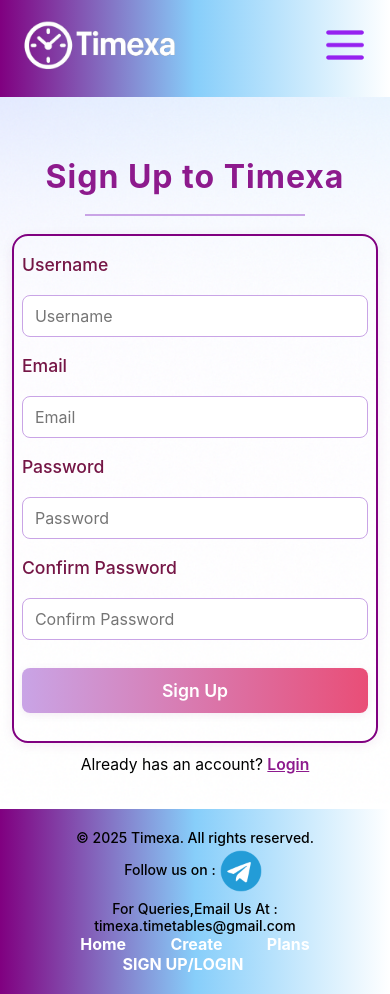
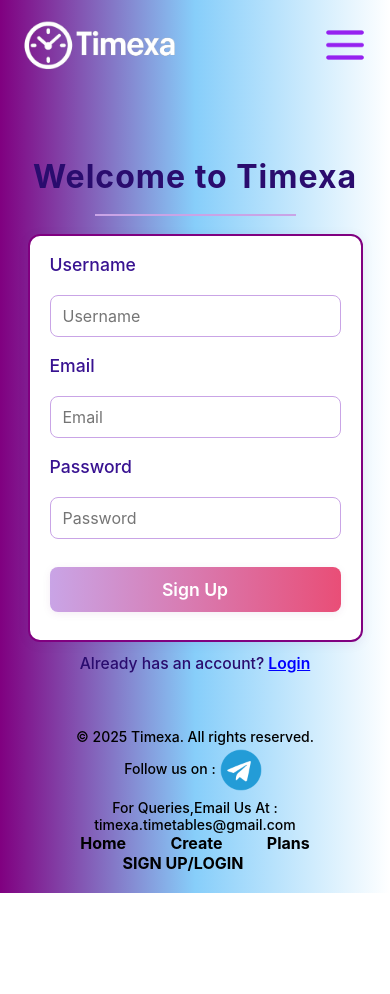
Before and after one commit to Shanoy-Dey/Chroneza, a website: page signup.html in a window 390 px wide. After the commit the page ends 893 px from the top, so only its background shows below. Drawn offline with Linux system fonts and the light colour scheme.

Commit message:
Sign_up and login editing complete

```diff
--- a/scripts/navbar.js
+++ b/scripts/navbar.js
@@ -10,3 +10,7 @@
     }
   });
 });
+  if (window.location.pathname.endsWith('login.html') || window.location.pathname.endsWith('signup.html')) {
+    const scrollTop = window.innerWidth > 600 ? 170 : 0;
+    window.scrollTo({ top: scrollTop, behavior: 'auto' });
+  }
--- a/signup.html
+++ b/signup.html
@@ -4,7 +4,7 @@
 <head>
   <meta charset="UTF-8">
   <meta name="viewport" content="width=device-width, initial-scale=1.0">
-  <title>Timexa-Login</title>
+  <title>Timexa-Sign Up</title>
   <link rel="stylesheet" href="styles/user.css" />
   <link rel="stylesheet" href="styles/style.css" />
   <link rel="stylesheet" href="styles/mobile.css"
@@ -14,27 +14,38 @@
 </head>
 
 <body>
+  <div id="timexa-loader">
+    <div class="panel panel-top"></div>
+    <div class="panel panel-bottom"></div>
+    <div class="panel panel-left"></div>
+    <div class="panel panel-right"></div>
+    <div class="center-box">
+      <span id="timexa-text">TIMEXA</span>
+    </div>
+  </div>
   <nav class="nav-bar">
     <div id="nav-img">
       <a href="index.html"><img id="nav-img" src="styles/timexa.png"></a>
     </div>
     <ul id="nav-content">
+      <li><a href="index.html">HOME</a></li>
       <li><a href="create.html">CREATE</a></li>
       <li><a href="plans.html">PLANS</a></li>
       <li><a id="nav-account-link" href="login.html">Sign Up/Login</a></li>
     </ul>
     <img src="styles/menu_icon.png" id="navimg2" onclick="toggleDropdownMenu()">
     <ul id="dropdown-menu">
+      <li><a href="index.html">HOME</a></li>
       <li><a href="create.html">CREATE</a></li>
       <li><a href="plans.html">PLANS</a></li>
       <li><a id="nav-account-link" href="login.html">Sign Up/Login</a></li>
     </ul>
   </nav>
 
-  <main class="lmain">
+  <main class="smain">
     <div class="lmain-form">
       <br><br>
-      <h1 class="login-heading">Sign Up to Timexa</span></h1>
+      <h1 class="login-heading">Welcome to Timexa</span></h1>
       <hr class="login-divider">
       <form method="POST" class="login-form" id="loginForm" onsubmit="signup(event)">
         <label for="username">Username</label>
@@ -43,8 +54,6 @@
         <input type="text" id="email" name="email" placeholder="Email" required>
         <label for="password">Password</label>
         <input type="password" id="password" name="password" placeholder="Password" required>
-        <label for="cpassword">Confirm Password</label>
-        <input type="password" id="cpassword" name="cpassword" placeholder="Confirm Password" required>
         <button type="submit" class="login-btn">Sign Up</button>
       </form>
       <p class="login-signup-link">
@@ -72,11 +81,6 @@
   function signup(e) {
     e.preventDefault();
     const password = document.getElementById('password').value;
-    const cpassword = document.getElementById('cpassword').value;
-    if (password !== cpassword) {
-      alert('Passwords do not match!');
-      return;
-    }
     fetch('/.netlify/functions/signup', {
       method: 'POST',
       headers: { 'Content-Type': 'application/json' },
@@ -90,7 +94,7 @@
       .then(data => alert(data.message || data.error));
   }
 </script>
+<script src="scripts/load.js"></script>
 <script src="scripts/navbar.js"></script>
 <script src="scripts/script.js"></script>
-
 </html>
--- a/styles/style.css
+++ b/styles/style.css
@@ -15,7 +15,7 @@
 }
 
 #nav-img img {
-  width: 180px;
+  width: 200px;
 }
 
 #navimg2 {
@@ -107,7 +107,7 @@
 }
 
 #main-img {
-  width: 500px;
+  width: 520px;
   margin-top: -60px;
   margin-right: -40px;
 }
@@ -138,7 +138,7 @@
   transition: transform 0.3s;
   color: white;
   border-radius: 10px;
-  margin-bottom: 20px;
+  margin-bottom: 70px;
 }
 
 @keyframes pulse {
@@ -289,7 +289,7 @@
 }
 
 .footer a {
-  color: white;
+  color: black;
   text-decoration: none;
   font-weight: bold;
 }
--- a/styles/user.css
+++ b/styles/user.css
@@ -1,13 +1,18 @@
-.lmain {
+main{
+  background-image: url("Login_signup.png");
+}
+
+.lmain,.smain {
     display: flex;
-    align-items: center;
-    justify-content: center;
+    flex-direction: row;
+    justify-content: flex-end;
     min-height: 70vh;
-    gap: 60px;
-    background-size: cover;
-    background-position: center;
-    background-repeat: no-repeat;
-    background: url("form.png") center center/cover no-repeat;
+    padding:120px 40px;
+    padding-right:150px;
+}
+
+.smain{
+    padding-top:50px;
 }
 
 .lmain-img {
@@ -15,18 +20,14 @@
 }
 
 .lmain-form {
-
     flex: 1;
     min-width: 340px;
     max-width: 400px;
-    display: flex;
-    flex-direction: column;
-    justify-content: center;
 }
 
 .login-form {
-
-    padding: 2px 28px;
+    background-color: white;
+    padding: 32px 28px;
     border-radius: 16px;
     -webkit-box-shadow: 0 2px 12px rgba(120,0,120,0.08);
     -moz-box-shadow: 0 2px 12px rgba(120,0,120,0.08);
@@ -49,7 +50,7 @@
 
 .login-heading {
     text-align: center;
-    color: #8d1a8d;
+    color:white;
     font-size: 2rem;
     margin-bottom: 8px;
     font-weight: 700;
@@ -66,7 +67,7 @@
 }
 
 .login-form label {
-    color: #751646;
+    color: #381291;
     font-weight: 500;
     margin-bottom: 2px;
     font-size:110%;
@@ -107,6 +108,7 @@
 }
 
 .login-signup-link {
+    color:#ffffff;
     text-align: center;
     margin-top: 12px;
     font-size: 0.98rem;
@@ -114,9 +116,12 @@
 }
 
 .login-signup-link a {
-    color: #8d1a8d;
+    color: white;
     font-weight: 600;
-    text-decoration: underline;
+    transition: color 0.2s;
+}
+.login-signup-link a:hover {
+    color: blue;
 }
 
 @media (max-width: 600px) {
@@ -147,3 +152,38 @@
 #signout-btn:hover {
     background: linear-gradient(90deg, #e94e77 0%, #c9a4e6 100%);
 }
+
+@media (max-width: 600px) {
+    .lmain ,.smain{
+        justify-content: center;
+        padding:0;
+    }
+
+    .lmain-form {
+        min-width: 90vw;
+        max-width: 100px;
+        padding: 0 8px;
+    }
+
+    .login-form {
+        padding: 18px 20px;
+        border-radius: 12px;
+    }
+
+    main{
+        background-image: none;
+        background:linear-gradient(90deg, purple, #87cefa, white);
+    }
+
+    .login-heading{
+        color:#2a0c6e;
+    }
+
+    .login-signup-link{
+        color:#2a0c6e;
+        font-weight: 500;
+        a{
+            color:blue;
+        }
+    }
+}
```
Also changed, not shown: create.html (+12 -1 lines), index.html (+2 -0 lines), login.html (+14 -1 lines), styles/form.png (deleted), 1 other file.
